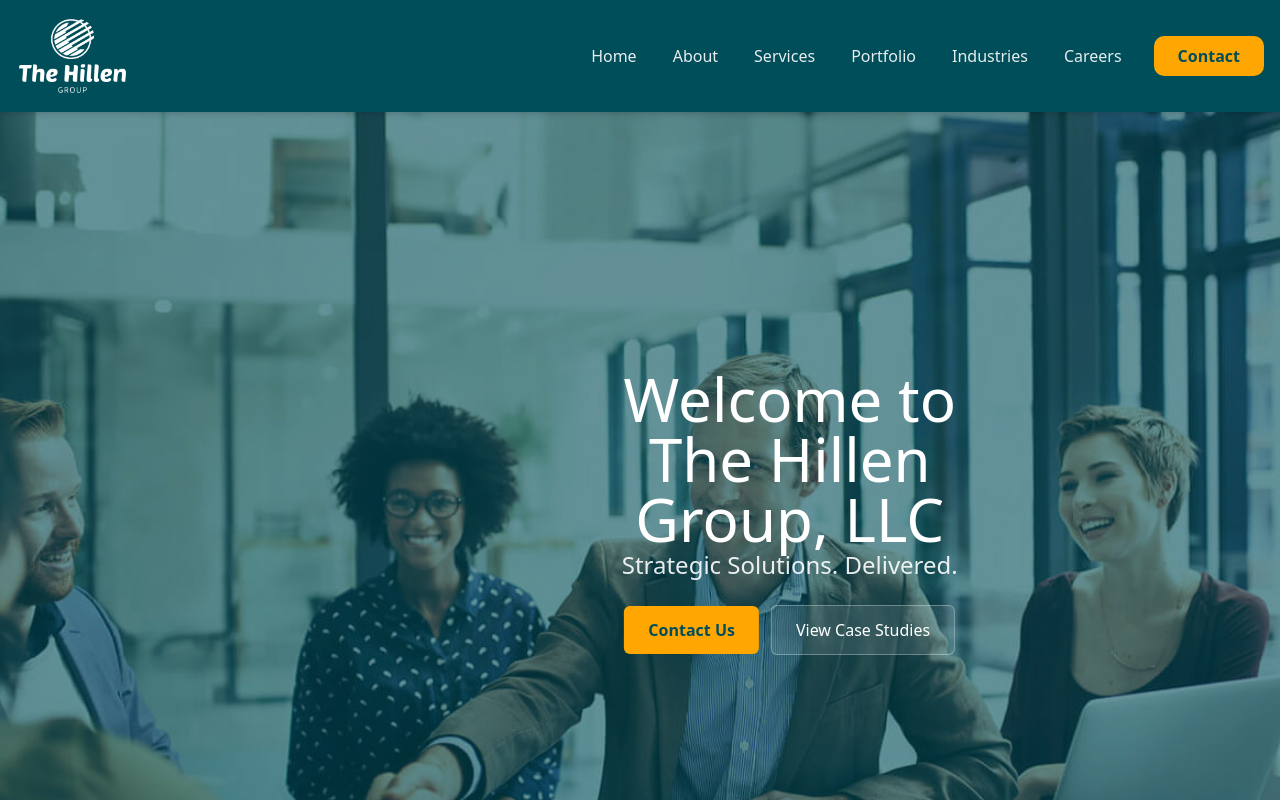
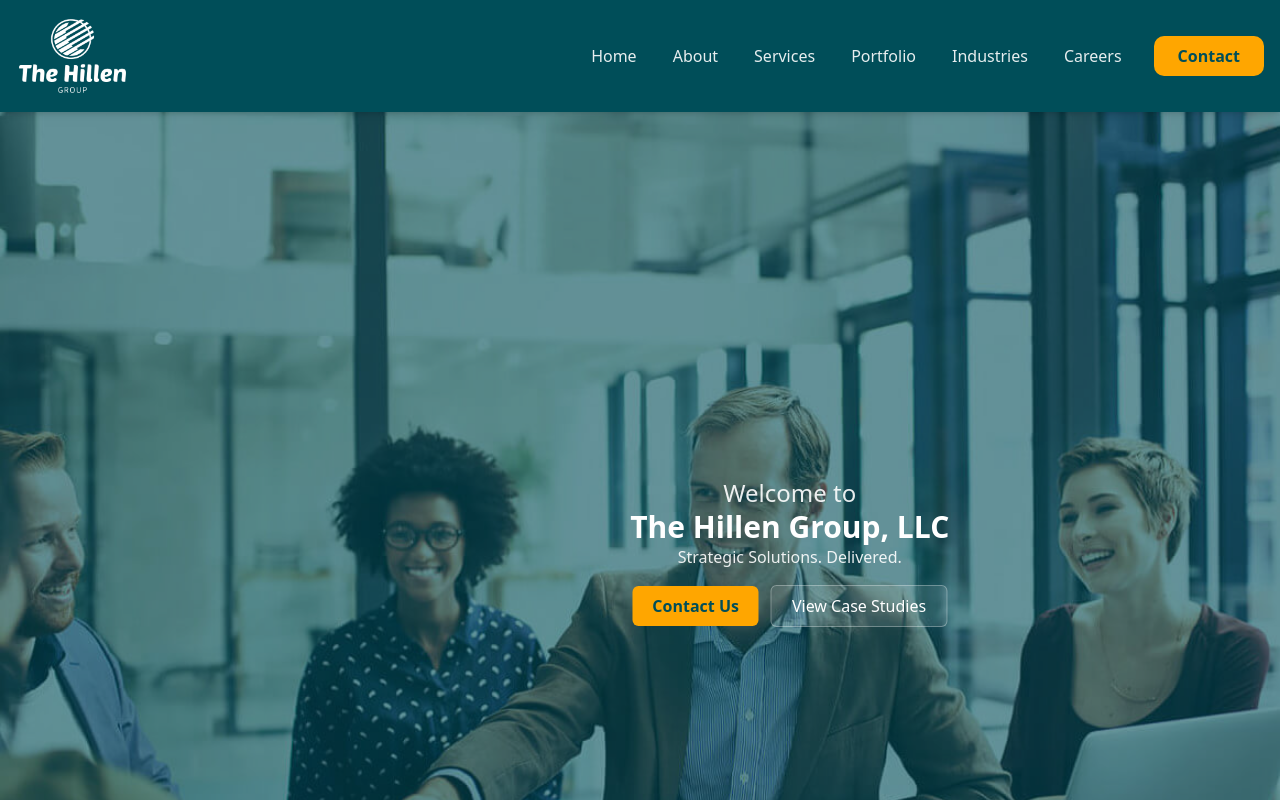
Before and after one commit to thehillengroup/hillen-site, a React (Create React App) app: page / in a window 1280 px wide. Shown: the top 800 px of the page. Built offline with nearby package versions, Linux system fonts and the light colour scheme.

Commit message:
Fixing rendering for mobile horizontal layout. V2

```diff
--- a/src/pages/Home.jsx
+++ b/src/pages/Home.jsx
@@ -1,3 +1,4 @@
+// src/pages/Home.jsx
 import React, { useEffect } from 'react';
 import { Link } from 'react-router-dom';
 import Particles from 'react-tsparticles';
@@ -60,8 +61,18 @@
     <>
       {/* HERO */}
       <section
-        className="relative min-h-[100svh] bg-cover text-white px-4"
-        style={{ backgroundImage: `url(${heroImage})`, backgroundPosition: '60% 40%' }}
+        className="
+          relative
+          min-h-[100svh]
+          bg-cover
+          bg-[position:75%_center]
+          lg:bg-[position:60%_40%]
+          text-white
+          px-4
+          py-20
+          [@media(orientation:landscape)]:py-10
+        "
+        style={{ backgroundImage: `url(${heroImage})` }}
         aria-labelledby="home-hero-title"
       >
         {!prefersReduce && (
@@ -80,28 +91,110 @@
             aria-hidden="true"
           />
         )}
+
+        {/* Overlay for readability */}
         <div className="absolute inset-0 bg-dark/60 z-0" aria-hidden="true" />
-        <div className="relative z-10 flex min-h-[100svh] items-center justify-center py-16">
+
+        {/* Content wrapper: flow on mobile (prevents overlap), positioned on desktop */}
         <div
-    className="max-w-3xl w-[92%] sm:w-auto text-center space-y-6 lg:absolute lg:left-[62%] lg:top-1/2 lg:-translate-x-1/2 lg:-translate-y-1/2"
+          className="
+            relative z-10
+            flex min-h-[100svh] items-center justify-center
+            py-16
+            [@media(orientation:landscape)]:py-8
+          "
+        >
+          <div
+            className="
+              max-w-3xl
+              w-[92%]
+              sm:w-auto
+              text-center
+              space-y-6
+              [@media(orientation:landscape)]:space-y-4
+              lg:absolute lg:left-[62%] lg:top-1/2 lg:-translate-x-1/2 lg:-translate-y-1/2
+            "
             data-aos="fade-up"
           >
             <div>
-            <span id="home-hero-title" className="text-4xl md:text-6xl font-thin">Welcome to</span><br />
-            <span className="text-4xl md:text-6xl font-medium">The Hillen Group, LLC</span><br />
-            <span className="text-xl md:text-2xl text-white/90">Strategic Solutions. Delivered.</span>
+              <span
+                id="home-hero-title"
+                className="
+                  text-white/90
+                  text-4xl
+                  sm:text-5xl
+                  lg:text-6xl
+                  font-light
+                  leading-tight
+                  [@media(orientation:landscape)]:text-2xl
+                "
+              >
+                Welcome to
+              </span>
+              <br />
+              <span
+                className="
+                  text-4xl
+                  sm:text-5xl
+                  lg:text-6xl
+                  font-semibold
+                  leading-tight
+                  [@media(orientation:landscape)]:text-3xl
+                "
+              >
+                The Hillen Group, LLC
+              </span>
+              <br />
+              <span
+                className="
+                  text-xl
+                  sm:text-2xl
+                  lg:text-2xl
+                  text-white/90
+                  [@media(orientation:landscape)]:text-base
+                "
+              >
+                Strategic Solutions. Delivered.
+              </span>
             </div>
+
+            {/* CTA buttons */}
             <div className="mt-4 flex flex-col items-stretch justify-center gap-3 sm:flex-row sm:flex-wrap sm:items-center sm:justify-center">
               <Link
                 to="/contact"
-    className="w-full sm:w-auto inline-flex items-center justify-center rounded-md bg-accent px-6 py-3 text-dark font-semibold hover:brightness-95 focus:outline-none focus-visible:ring-2 focus-visible:ring-offset-2 focus-visible:ring-accent/60"
+                className="
+                  w-full sm:w-auto
+                  inline-flex items-center justify-center
+                  rounded-md
+                  bg-accent
+                  px-6 py-3
+                  text-dark font-semibold
+                  hover:brightness-95
+                  focus:outline-none focus-visible:ring-2 focus-visible:ring-offset-2 focus-visible:ring-accent/60
+                  [@media(orientation:landscape)]:px-5
+                  [@media(orientation:landscape)]:py-2
+                "
               >
                 Contact Us
               </Link>
 
               <Link
                 to="/case-studies"
-    className="w-full sm:w-auto inline-flex items-center justify-center rounded-md border px-6 py-3 bg-white/10 border-white/30 text-white hover:bg-white/15 focus:outline-none focus-visible:ring-2 focus-visible:ring-offset-2 focus-visible:ring-white/50 whitespace-nowrap"
+                className="
+                  w-full sm:w-auto
+                  inline-flex items-center justify-center
+                  rounded-md
+                  border
+                  px-6 py-3
+                  bg-white/10
+                  border-white/30
+                  text-white
+                  hover:bg-white/15
+                  whitespace-nowrap
+                  focus:outline-none focus-visible:ring-2 focus-visible:ring-offset-2 focus-visible:ring-white/50
+                  [@media(orientation:landscape)]:px-5
+                  [@media(orientation:landscape)]:py-2
+                "
               >
                 View Case Studies
               </Link>
@@ -115,7 +208,11 @@
         <h2 id="home-stats-title" className="sr-only">Key Statistics</h2>
         <div className="max-w-5xl mx-auto grid grid-cols-1 md:grid-cols-3 gap-10 text-center">
           {stats.map((s) => (
-            <div key={s.label} data-aos="fade-up" className="flex flex-col sm:flex-row items-center justify-center sm:gap-4 space-y-2 sm:space-y-0">
+            <div
+              key={s.label}
+              data-aos="fade-up"
+              className="flex flex-col sm:flex-row items-center justify-center sm:gap-4 space-y-2 sm:space-y-0"
+            >
               <div className="text-primary text-3xl sm:text-4xl">{s.icon}</div>
               <div>
                 <h3 className="text-2xl sm:text-3xl font-bold text-primary">
@@ -143,7 +240,10 @@
                 data-aos="fade-up"
                 data-aos-delay={100 + i * 60}
               >
-                <Link to={href} className="block rounded-xl focus:outline-none focus-visible:ring-2 focus-visible:ring-teal-500/70">
+                <Link
+                  to={href}
+                  className="block rounded-xl focus:outline-none focus-visible:ring-2 focus-visible:ring-teal-500/70"
+                >
                   <div className="flex gap-4 p-5">
                     <div className="shrink-0 inline-flex h-12 w-12 items-center justify-center rounded-lg border border-teal-200 bg-[#E6F7F8] text-[#00A9B7] transition-colors duration-300 group-hover:border-teal-300 group-hover:text-teal-700">
                       <Icon />
@@ -170,7 +270,10 @@
           <ul className="mt-5 flex flex-wrap gap-2" data-aos="fade-up" data-aos-delay="100">
             {INDUSTRIES.map((i) => (
               <li key={i.id}>
-                <Link to={`/industries#${i.id}-title`} className="inline-flex items-center gap-2 rounded-full border px-3 py-1.5 text-sm hover:bg-gray-50">
+                <Link
+                  to={`/industries#${i.id}-title`}
+                  className="inline-flex items-center gap-2 rounded-full border px-3 py-1.5 text-sm hover:bg-gray-50"
+                >
                   {i.title}
                 </Link>
               </li>
@@ -188,13 +291,20 @@
           </div>
           <div className="mt-6 grid gap-6 md:grid-cols-2 lg:grid-cols-3">
             {CASE_STUDIES.slice(0, 3).map((cs, idx) => (
-              <article key={cs.slug} className="rounded-2xl overflow-hidden border bg-white shadow-sm hover:shadow-md transition" data-aos="fade-up" data-aos-delay={100 + idx * 60}>
+              <article
+                key={cs.slug}
+                className="rounded-2xl overflow-hidden border bg-white shadow-sm hover:shadow-md transition"
+                data-aos="fade-up"
+                data-aos-delay={100 + idx * 60}
+              >
                 <Link to={`/case-studies/${cs.slug}`} aria-label={`Read case study: ${cs.title}`}>
                   {cs.hero && (
                     <img src={cs.hero} alt={cs.title} className="h-44 w-full object-cover" loading="lazy" />
                   )}
                   <div className="p-5">
-                    <div className="text-xs uppercase tracking-wide text-gray-500">{cs.sector} • {cs.timeframe}</div>
+                    <div className="text-xs uppercase tracking-wide text-gray-500">
+                      {cs.sector} • {cs.timeframe}
+                    </div>
                     <h3 className="mt-1 text-xl font-semibold text-dark">{cs.title}</h3>
                     {cs.summary && <p className="mt-2 text-gray-600 line-clamp-3">{cs.summary}</p>}
                     <div className="mt-3 text-accent font-semibold">Read more</div>
@@ -234,11 +344,21 @@
             <h2 id="home-cta-title" className="text-2xl font-semibold">Let’s talk about your mission</h2>
             <p className="mt-2 text-gray-700">Tell us what you’re building and where you need help. We’ll respond within 1 business day.</p>
             <div className="mt-4 flex gap-3">
-              <Link to="/contact" className="inline-flex items-center rounded-md bg-accent px-5 py-2.5 text-dark font-semibold hover:brightness-95">Contact Us</Link>
-              <Link to="/portfolio" className="inline-flex items-center rounded-md border px-5 py-2.5 hover:bg-gray-50">View Portfolio</Link>
+              <Link to="/contact" className="inline-flex items-center rounded-md bg-accent px-5 py-2.5 text-dark font-semibold hover:brightness-95">
+                Contact Us
+              </Link>
+              <Link to="/portfolio" className="inline-flex items-center rounded-md border px-5 py-2.5 hover:bg-gray-50">
+                View Portfolio
+              </Link>
             </div>
           </div>
-                    <a href="/capabilities" className="rounded-xl border bg-white p-6 shadow-sm hover:shadow-md transition" data-aos="fade-up" data-aos-delay="150">
+
+          <a
+            href="/capabilities"
+            className="rounded-xl border bg-white p-6 shadow-sm hover:shadow-md transition"
+            data-aos="fade-up"
+            data-aos-delay="150"
+          >
             <div className="text-lg font-semibold">Capabilities</div>
             <p className="mt-2 text-gray-700">Overview of services, practices, and example outcomes. Print to save as PDF.</p>
             <div className="mt-3 text-accent font-semibold">View</div>
```
Lines whose indentation alone changed are shown as unchanged.
